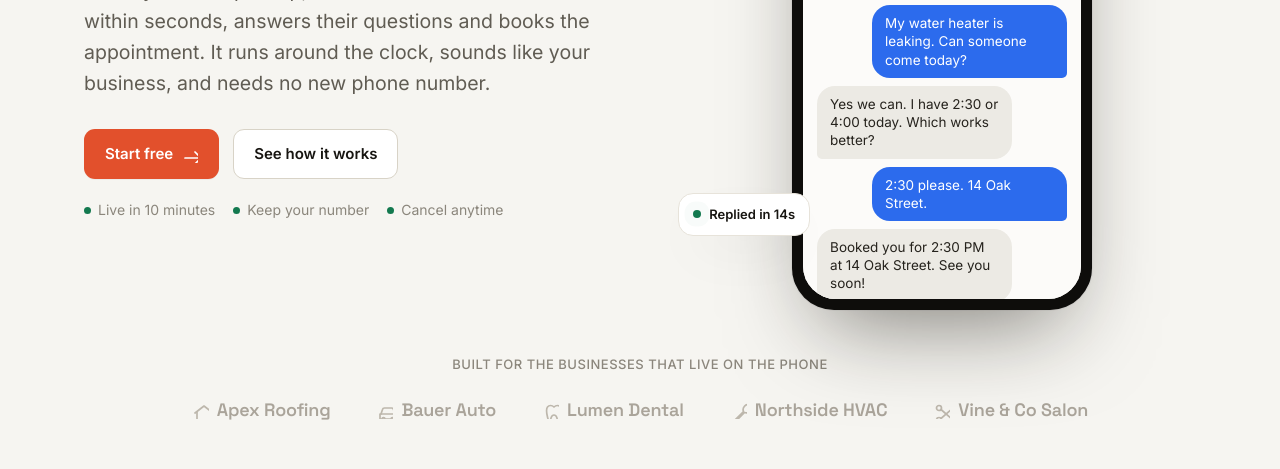
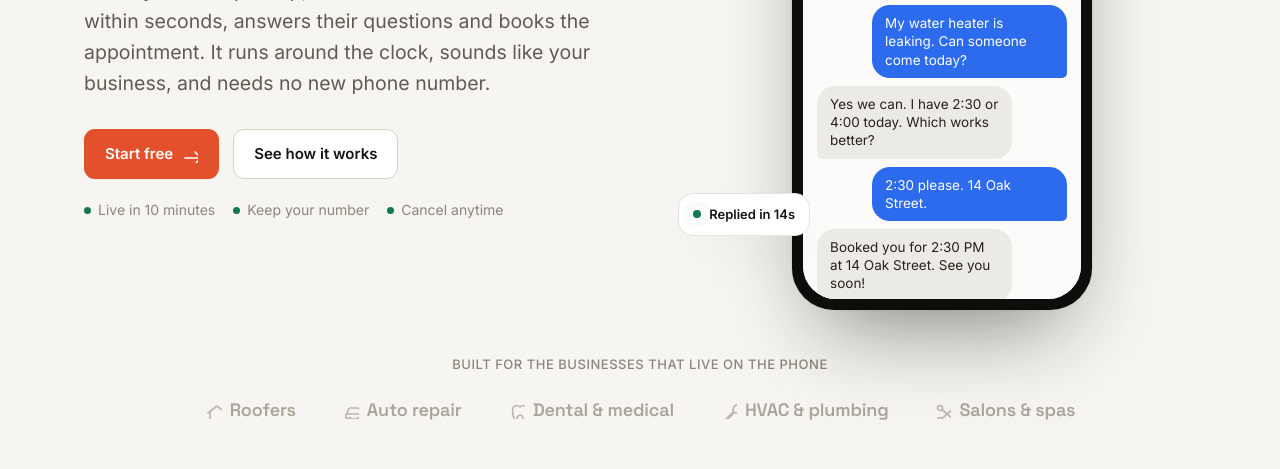
Before and after one commit to karahanjustin/rebound, a plain HTML site: page index.html in a window 1280 px wide. Shown: the part 483-952 px from the top of the page. Drawn offline with Linux system fonts and the light colour scheme.

Commit message:
Clean placeholder social proof for launch
Co-Authored-By: Claude Opus 4.8 <noreply@anthropic.com>

```diff
--- a/index.html
+++ b/index.html
@@ -329,11 +329,11 @@
 <div class="logos"><div class="wrap">
   <p>Built for the businesses that live on the phone</p>
   <div class="strip">
-    <span class="lg"><svg class="ico"><use href="#i-home"/></svg>Apex Roofing</span>
-    <span class="lg"><svg class="ico"><use href="#i-car"/></svg>Bauer Auto</span>
-    <span class="lg"><svg class="ico"><use href="#i-tooth"/></svg>Lumen Dental</span>
-    <span class="lg"><svg class="ico"><use href="#i-wrench"/></svg>Northside HVAC</span>
-    <span class="lg"><svg class="ico"><use href="#i-scissors"/></svg>Vine &amp; Co Salon</span>
+    <span class="lg"><svg class="ico"><use href="#i-home"/></svg>Roofers</span>
+    <span class="lg"><svg class="ico"><use href="#i-car"/></svg>Auto repair</span>
+    <span class="lg"><svg class="ico"><use href="#i-tooth"/></svg>Dental &amp; medical</span>
+    <span class="lg"><svg class="ico"><use href="#i-wrench"/></svg>HVAC &amp; plumbing</span>
+    <span class="lg"><svg class="ico"><use href="#i-scissors"/></svg>Salons &amp; spas</span>
   </div>
 </div></div>
 
@@ -441,8 +441,8 @@
 <section style="padding-top:0"><div class="wrap">
   <div class="quote">
     <span class="mark">&ldquo;</span>
-    <blockquote>We were missing ten to fifteen calls a week during installs. Rebound booked nine of them the first month. It pays for itself many times over and I barely touch it.</blockquote>
-    <div class="by"><div class="av">MT</div><div><div class="nm">Marco T.</div><div class="rl">Owner, Apex Roofing</div></div></div>
+    <blockquote>The first business to reply gets the customer. Rebound makes sure that business is always yours, even when you cannot pick up.</blockquote>
+    <div class="by"><div class="av">R</div><div><div class="nm">Rebound</div><div class="rl">Why fast response wins</div></div></div>
   </div>
 </div></section>
 
```
